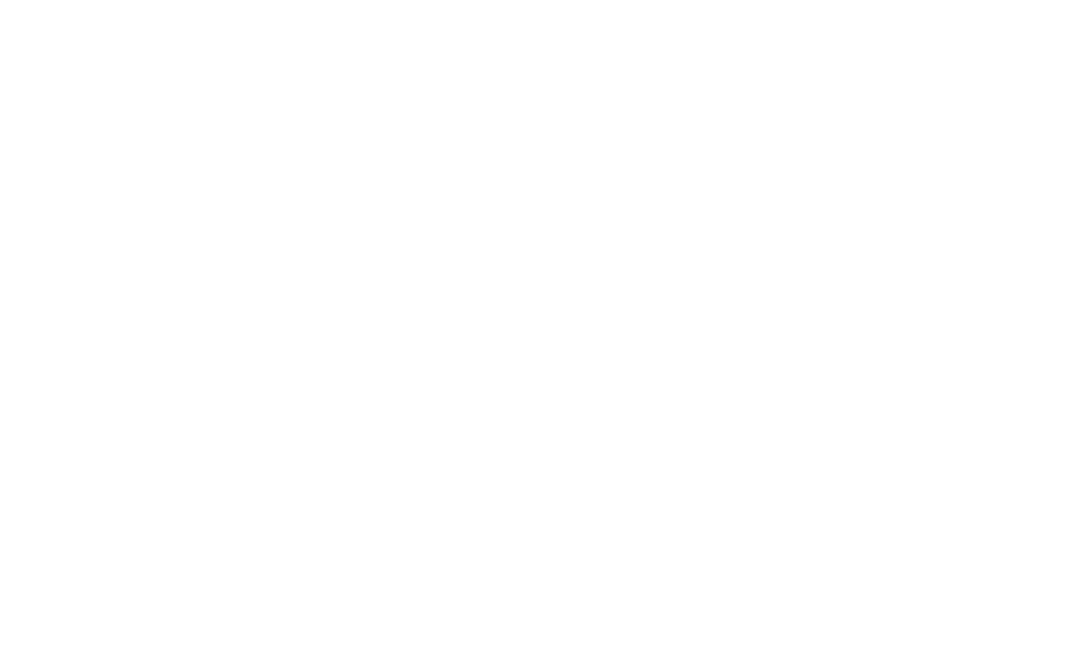
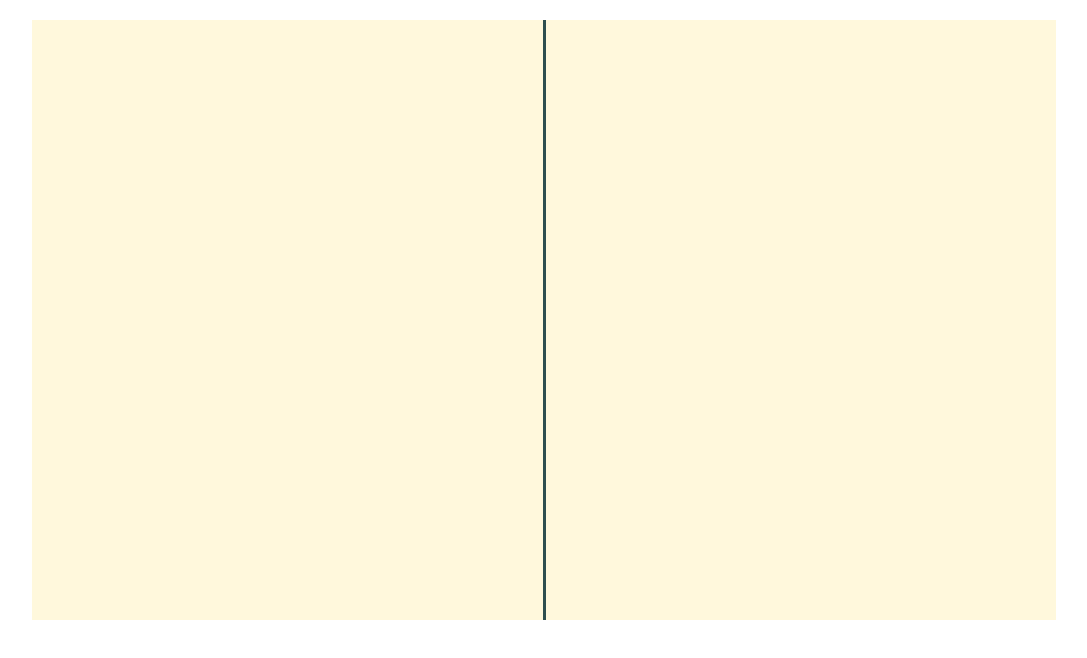
Before and after one commit to bimdata/areas, a Vue app: page / in a window 1280 px wide. Shown: the top 658 px of the page, without its empty margins (96-1183 px from the left). Built offline with nearby package versions, Linux system fonts and the light colour scheme.

Commit message:
working resize vertical split

```diff
--- a/src/App.vue
+++ b/src/App.vue
@@ -1,27 +1,35 @@
 <template>
   <div id="app">
-    <WindowManager/>
+    <WindowManager />
   </div>
 </template>
 
 <script>
-import WindowManager from './components/WindowManager.vue'
+import WindowManager from "./components/WindowManager.vue";
 
 export default {
-  name: 'App',
+  name: "App",
   components: {
     WindowManager
   }
-}
+};
 </script>
 
 <style>
+html,
+body {
+  height: 100%;
+  margin: 0;
+}
 #app {
   font-family: Avenir, Helvetica, Arial, sans-serif;
   -webkit-font-smoothing: antialiased;
   -moz-osx-font-smoothing: grayscale;
   text-align: center;
   color: #2c3e50;
-  margin-top: 60px;
+  background-color: aliceblue;
+  height: 600px;
+  width: 80%;
+  margin: 20px auto;
 }
 </style>
--- /dev/null
+++ b/src/components/VerticalSplitWindowContainer.vue
@@ -0,0 +1,89 @@
+<template>
+  <div class="vertical-split">
+    <Window class="window" :style="windowsStyle[0]" />
+    <div class="vertical-separator" :style="`width:${separatorWidth}px`" @mousedown="onMouseDown"></div>
+    <Window class="window" :style="windowsStyle[1]" />
+  </div>
+</template>
+
+<script>
+import Window from "./Window.vue";
+
+export default {
+  data() {
+    return {
+      containerWidth: null,
+      windowsRatio: [50, 50],
+      separatorCount: 1
+    };
+  },
+  props: {
+    windows: {
+      type: Array
+    },
+    separatorWidth: {
+      type: Number,
+      default: 3
+    },
+    minRatio: {
+      type: Number,
+      default: 10
+    }
+  },
+  components: {
+    Window
+  },
+  mounted() {
+    this.containerWidth = this.$el.getBoundingClientRect().width; // TODO handle resize with observer
+  },
+  computed: {
+    windowsStyle() {
+      return this.windowsRatio.map(
+        ratio =>
+          `width: calc(${ratio}% - ${(this.separatorCount *
+            this.separatorWidth) /
+            2}px)` // TODO replace /2 by window count
+      );
+    }
+  },
+  methods: {
+    onMouseDown(e) {
+      e.preventDefault();
+      e.stopPropagation();
+
+      document.addEventListener("mousemove", this.drag);
+      document.addEventListener("mouseup", e => this.stopDrag(e));
+    },
+    drag(e) {
+      // TODO we need to know which separator is dragged to affect the good window ratios
+      const ex = e.clientX;
+      const { x, width } = this.$el.getBoundingClientRect();
+      const w1ratio = Math.min(Math.max(((ex - x) / width) * 100, 0), 100);
+
+      console.log(w1ratio);
+
+      this.windowsRatio[0] = w1ratio;
+      this.windowsRatio[1] = 100 - w1ratio;
+      this.windowsRatio = Array.from(this.windowsRatio);
+    },
+    stopDrag(e) {
+      document.removeEventListener("mousemove", this.drag);
+    }
+  }
+};
+</script>
+
+<style scoped>
+.vertical-split {
+  display: flex;
+  width: 100%;
+  height: 100%;
+}
+.vertical-separator {
+  background-color: darkslategrey;
+  cursor: col-resize;
+}
+.window {
+  height: 100%; /* TODO This may be changes by width in horizontal split */
+}
+</style>
--- /dev/null
+++ b/src/components/Window.vue
@@ -0,0 +1,9 @@
+<template>
+  <div class="window"></div>
+</template>
+
+<style scoped>
+.window {
+  background-color: cornsilk;
+}
+</style>
--- a/src/components/WindowManager.vue
+++ b/src/components/WindowManager.vue
@@ -1,15 +1,26 @@
 <template>
   <div class="window-manager">
-
+    <VerticalSplitWindowContainer />
   </div>
 </template>
 
 <script>
+import Window from "./Window.vue";
+import VerticalSplitWindowContainer from "./VerticalSplitWindowContainer.vue";
 export default {
-  name: 'WindowManager'
-}
+  name: "WindowManager",
+  components: {
+    Window,
+    VerticalSplitWindowContainer
+  }
+};
 </script>
 
 <style scoped>
-
+.window-manager {
+  background-color: blanchedalmond;
+  height: 100%;
+  width: 100%;
+  display: flex;
+}
 </style>
```
